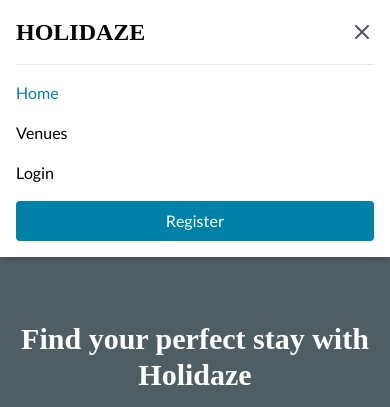
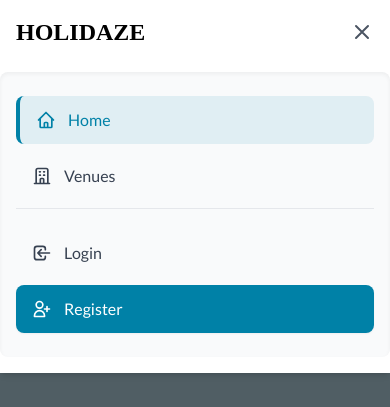
Before and after one commit to RosarioBA/holidaze-booking-app, a React (Vite) app: page / in a window 390 px wide. Both pictures are taken after a click on the button "Toggle menu". Shown: the top 407 px of the page. Built offline with nearby package versions, Linux system fonts and the light colour scheme; no server answers; a web font is replaced by a local one.

Commit message:
nicer hamburger menu for logged ou

```diff
--- a/src/components/layout/Header.tsx
+++ b/src/components/layout/Header.tsx
@@ -156,106 +156,68 @@ const Header: React.FC = () => {
           </nav>
         </div>
 
-        {/* Mobile Navigation */}
+       {/* Mobile Navigation - Logged Out Version Only */}
        {isMobileMenuOpen && (
-          <nav className="md:hidden mt-4 border-t pt-4">
-            <ul className="space-y-4">
+          <nav className="md:hidden mt-6 bg-gray-50 -mx-4 px-4 py-6 rounded-lg shadow-inner">
+            <ul className="space-y-2">
               <li>
                 <Link
                   to="/"
-                  className={`block hover:text-primary transition-colors ${isActive('/')}`}
+                  className={`flex items-center px-4 py-3 rounded-lg hover:bg-white hover:shadow-sm transition-all duration-200 ${
+                    isActive('/') ? 'bg-primary/10 text-primary border-l-4 border-primary' : 'text-gray-700'
+                  }`}
                   onClick={closeMobileMenu}
                 >
+                  <svg xmlns="http://www.w3.org/2000/svg" className="h-5 w-5 mr-3" fill="none" viewBox="0 0 24 24" stroke="currentColor">
+                    <path strokeLinecap="round" strokeLinejoin="round" strokeWidth={2} d="M3 12l2-2m0 0l7-7 7 7M5 10v10a1 1 0 001 1h3m10-11l2 2m-2-2v10a1 1 0 01-1 1h-3m-6 0a1 1 0 001-1v-4a1 1 0 011-1h2a1 1 0 011 1v4a1 1 0 001 1m-6 0h6" />
+                  </svg>
                   Home
                 </Link>
               </li>
               <li>
                 <Link
                   to="/venues"
-                  className={`block hover:text-primary transition-colors ${isActive('/venues')}`}
+                  className={`flex items-center px-4 py-3 rounded-lg hover:bg-white hover:shadow-sm transition-all duration-200 ${
+                    isActive('/venues') ? 'bg-primary/10 text-primary border-l-4 border-primary' : 'text-gray-700'
+                  }`}
                   onClick={closeMobileMenu}
                 >
+                  <svg xmlns="http://www.w3.org/2000/svg" className="h-5 w-5 mr-3" fill="none" viewBox="0 0 24 24" stroke="currentColor">
+                    <path strokeLinecap="round" strokeLinejoin="round" strokeWidth={2} d="M19 21V5a2 2 0 00-2-2H7a2 2 0 00-2 2v16m14 0h2m-2 0h-5m-9 0H3m2 0h5M9 7h1m-1 4h1m4-4h1m-1 4h1m-5 10v-5a1 1 0 011-1h2a1 1 0 011 1v5m-4 0h4" />
+                  </svg>
                   Venues
                 </Link>
               </li>
 
-              {isAuthenticated ? (
-                <>
-                  {isVenueManager && (
+              {/* Divider for auth links */}
+              <li className="border-t border-gray-200 pt-3 mt-4"></li>
+
               <li>
                 <Link
-                        to="/venue-manager/dashboard"
-                        className={`block hover:text-primary transition-colors ${isActive('/venue-manager/dashboard')}`}
-                        onClick={closeMobileMenu}
-                      >
-                        Manage Venues
-                      </Link>
-                    </li>
-                  )}
-                  <li>
-                    <Link
-                      to={isVenueManager ? "/venue-manager/bookings" : "/customer/trips"}
-                      className={`block hover:text-primary transition-colors ${
-                        isActive(isVenueManager ? "/venue-manager/bookings" : "/customer/trips")
+                  to="/login"
+                  className={`flex items-center px-4 py-3 rounded-lg hover:bg-white hover:shadow-sm transition-all duration-200 ${
+                    isActive('/login') ? 'bg-primary/10 text-primary border-l-4 border-primary' : 'text-gray-700'
                   }`}
                   onClick={closeMobileMenu}
                 >
-                      {isVenueManager ? "Bookings" : "My Trips"}
-                    </Link>
-                  </li>
-                  <li>
-                    <Link
-                      to="/profile"
-                      className="block hover:text-primary transition-colors flex items-center"
-                      onClick={closeMobileMenu}
-                    >
-                      {user?.name && (
-                        <div className="mr-2">
-                          <UserAvatar
-                            avatarUrl={avatarUrl}
-                            userName={user.name}
-                            size={24}
-                            useUiAvatars={true}
-                          />
-                        </div>
-                      )}
-                      <span>Profile</span>
-                    </Link>
-                  </li>
-                  <li>
-                    <button
-                      onClick={() => {
-                        logout();
-                        closeMobileMenu();
-                      }}
-                      className="w-full text-left block bg-primary text-white px-4 py-2 rounded hover:bg-primary-dark transition-colors"
-                    >
-                      Logout
-                    </button>
-                  </li>
-                </>
-              ) : (
-                <>
-                  <li>
-                    <Link
-                      to="/login"
-                      className={`block hover:text-primary transition-colors ${isActive('/login')}`}
-                      onClick={closeMobileMenu}
-                    >
+                  <svg xmlns="http://www.w3.org/2000/svg" className="h-5 w-5 mr-3" fill="none" viewBox="0 0 24 24" stroke="currentColor">
+                    <path strokeLinecap="round" strokeLinejoin="round" strokeWidth={2} d="M11 16l-4-4m0 0l4-4m-4 4h14m-5 4v1a3 3 0 01-3 3H6a3 3 0 01-3-3V7a3 3 0 013-3h7a3 3 0 013 3v1" />
+                  </svg>
                   Login
                 </Link>
               </li>
               <li>
                 <Link
                   to="/register"
-                      className="block w-full bg-primary text-white px-4 py-2 rounded hover:bg-primary-dark transition-colors text-center"
+                  className="flex items-center px-4 py-3 bg-primary text-white rounded-lg hover:bg-primary-dark transition-all duration-200 shadow-sm"
                   onClick={closeMobileMenu}
                 >
+                  <svg xmlns="http://www.w3.org/2000/svg" className="h-5 w-5 mr-3" fill="none" viewBox="0 0 24 24" stroke="currentColor">
+                    <path strokeLinecap="round" strokeLinejoin="round" strokeWidth={2} d="M18 9v3m0 0v3m0-3h3m-3 0h-3m-2-5a4 4 0 11-8 0 4 4 0 018 0zM3 20a6 6 0 0112 0v1H3v-1z" />
+                  </svg>
                   Register
                 </Link>
               </li>
-                </>
-              )}
             </ul>
           </nav>
         )}
```
Lines whose indentation alone changed are shown as unchanged.
